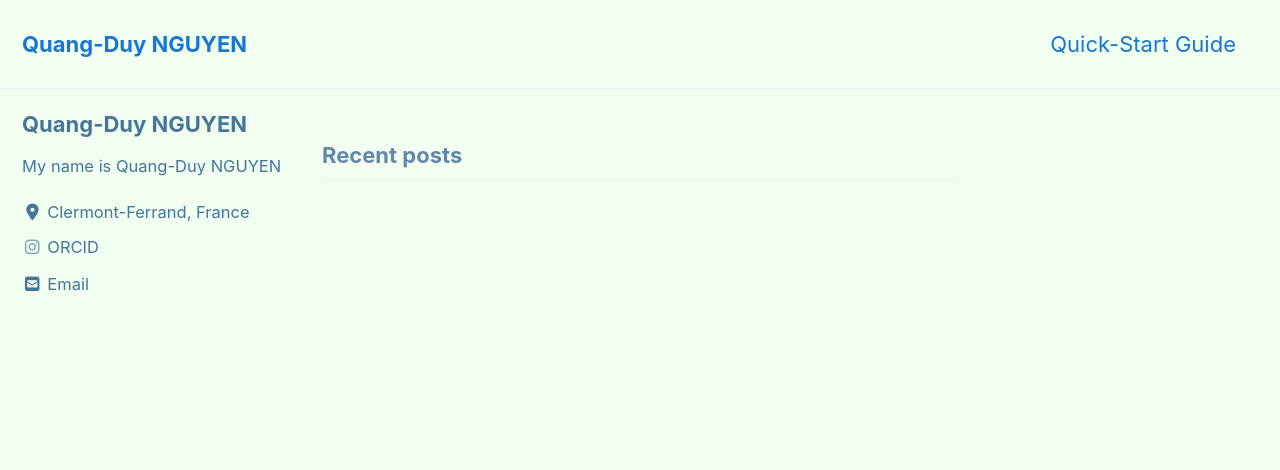
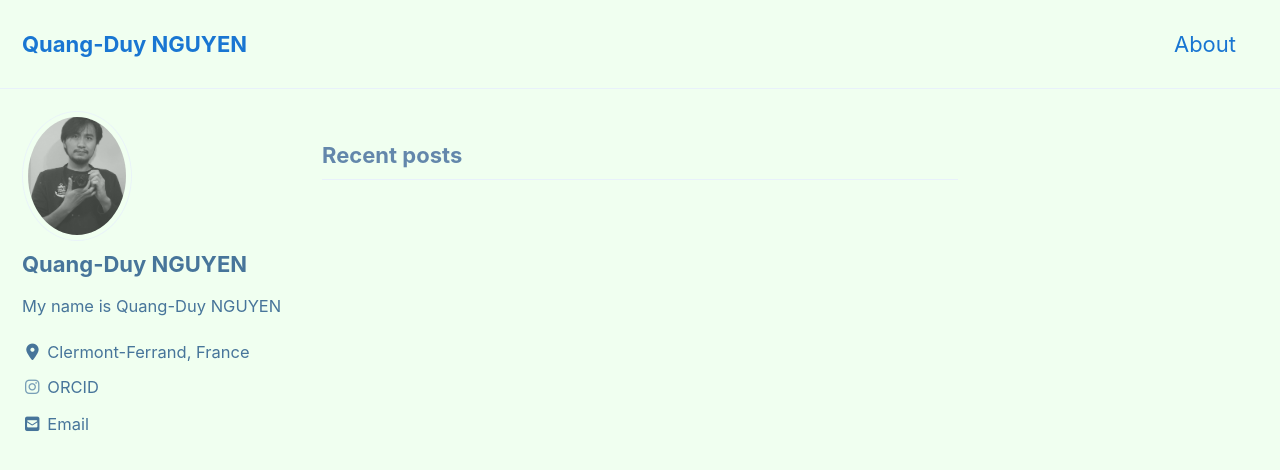
Before and after one commit to nqduy35/nqduy35.github.io, a Jekyll site: the page built from index.html, in a window 1280 px wide and 900 px high. Shown: the top 470 px of the window. Built offline with Jekyll 4.4.1, drawn with Linux system fonts in a browser that asks for light colours; cached includes are drawn as plain includes; nearby versions of some CDN libraries; the list of posts is cut into pages by our own code.

Commit message:
add about page

```diff
--- a/_config.yml
+++ b/_config.yml
@@ -108,7 +108,7 @@ analytics:
 # Site Author
 author:
   name             : "Quang-Duy NGUYEN"
-  avatar           : # path of avatar image, e.g. "/assets/images/bio-photo.jpg"
+  avatar           : "/images/duy.png"
   bio              : "My name is Quang-Duy NGUYEN"
   location         : "Clermont-Ferrand, France"
   email            : "quang-duy.nguyen@inrae.fr"
--- a/_data/navigation.yml
+++ b/_data/navigation.yml
@@ -1,7 +1,7 @@
 # main links
 main:
-  - title: "Quick-Start Guide"
-    url: https://mmistakes.github.io/minimal-mistakes/docs/quick-start-guide/
+  - title: "About"
+    url: /about/
   # - title: "About"
   #   url: https://mmistakes.github.io/minimal-mistakes/about/
   # - title: "Sample Posts"
```
Also changed, not shown: _pages/404.md (added, +7 -0 lines), _pages/about.md (added, +6 -0 lines), images/duy.png (added).
